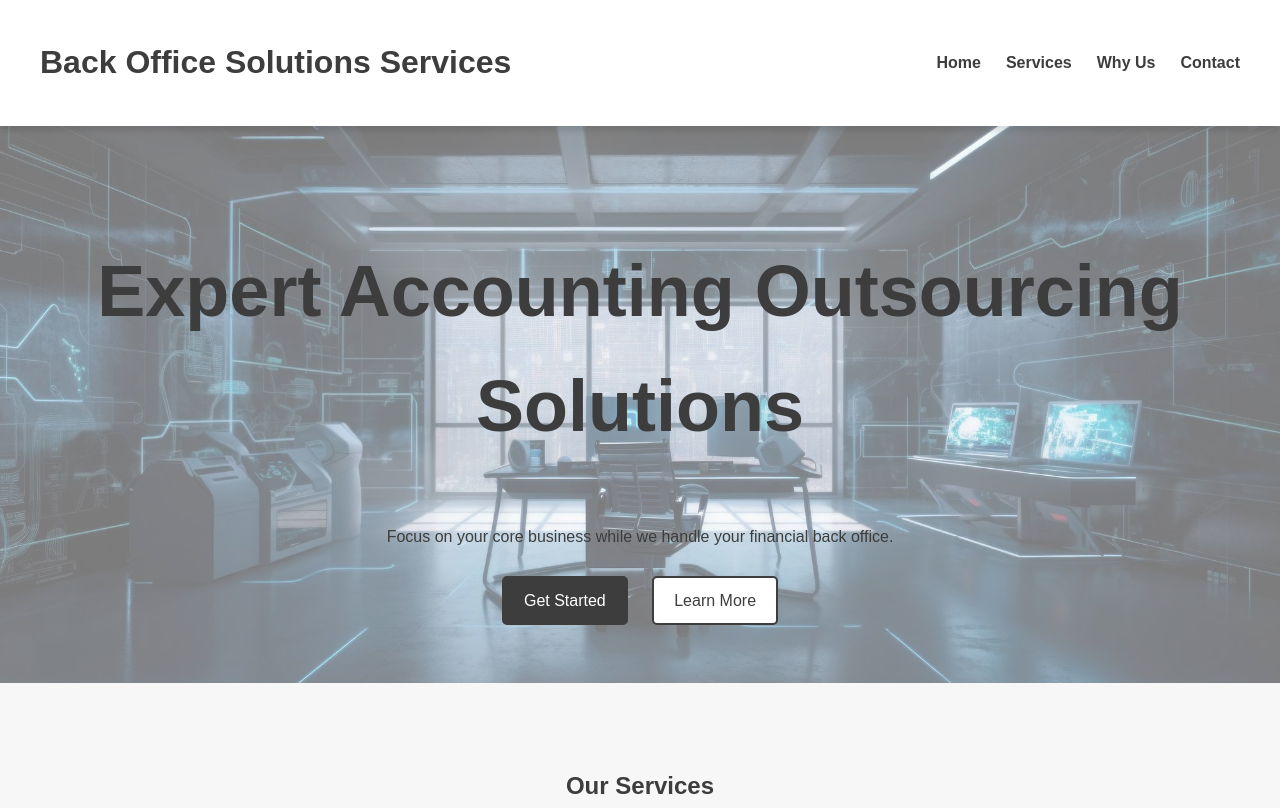
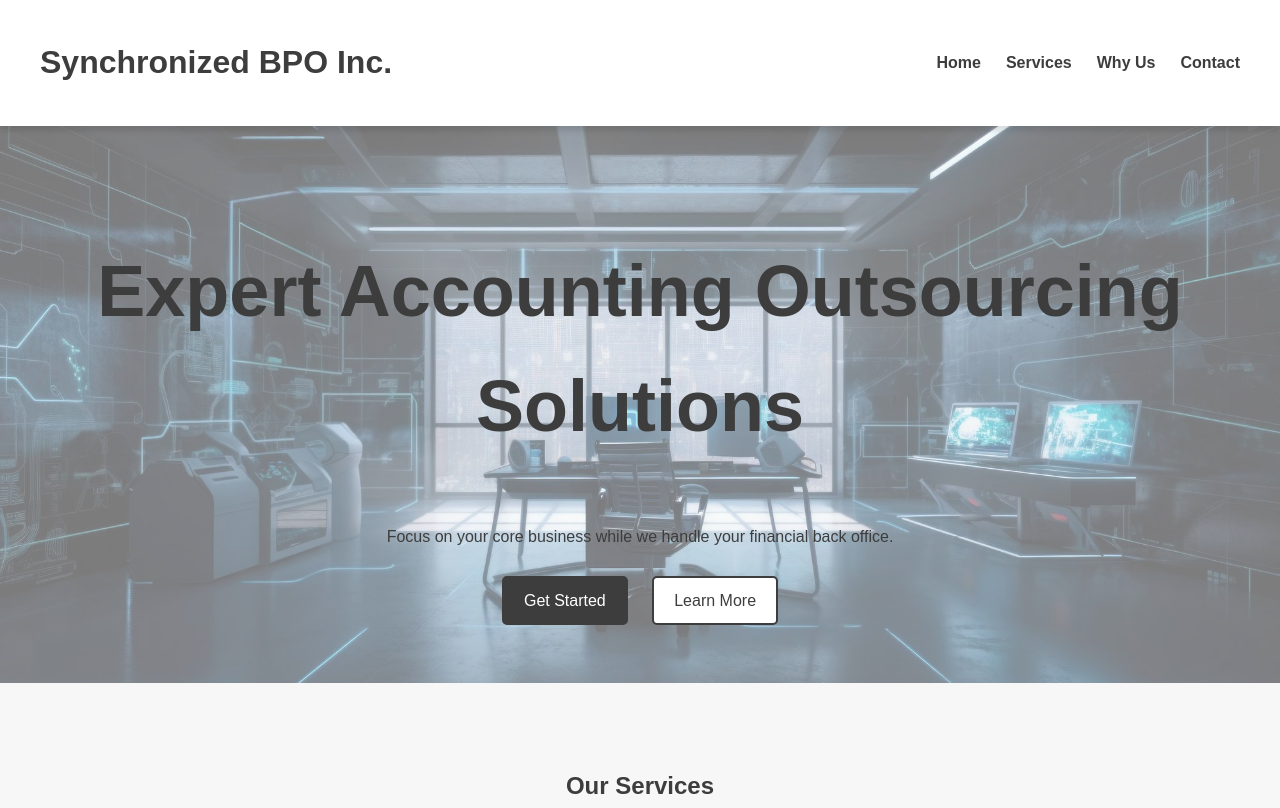
Before and after one commit to bryndstr/test, a plain HTML site: page index.html in a window 1280 px wide. Shown: the top 808 px of the page. Drawn offline with Linux system fonts and the light colour scheme.

Commit message:
Update index.html

```diff
--- a/index.html
+++ b/index.html
@@ -215,7 +215,7 @@
 
   <header>
     <div class="container">
-      <h1>Back Office Solutions Services</h1>
+      <h1>Synchronized BPO Inc.</h1>
       <nav>
         <a href="#home">Home</a>
         <a href="#services">Services</a>
```
